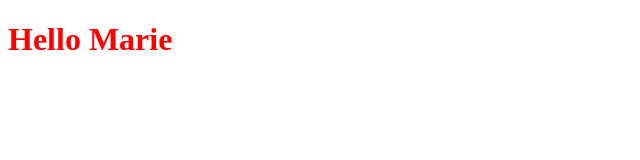
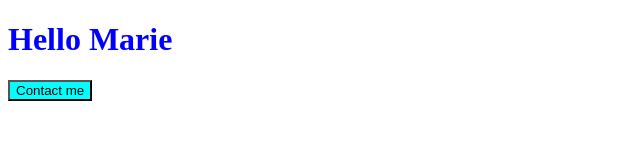
Before and after one commit to puffypu/my-awesome-homeworks, a plain HTML site: page index.html in a window 1280 px wide. Shown: the whole page, without its empty margins (0-640 px from the left). Drawn offline with Linux system fonts and the light colour scheme.

Commit message:
added a button and some styling

```diff
--- a/index.html
+++ b/index.html
@@ -9,6 +9,7 @@
   </head>
   <body>
     <h1>Hello Marie</h1>
+    <button>Contact me</button>
     <script src="script.js"></script>
   </body>
 </html>
--- a/script.js
+++ b/script.js
@@ -1 +1 @@
-alert("Hello world");
+alert("Hello,there! You have my best wishes");
--- a/style.css
+++ b/style.css
@@ -1,3 +1,8 @@
 h1 {
-  color: red;
+  color: blue;
 }
+button {
+  text-align: center;
+  background-color: aqua;
+  color: #000;
+}
```
